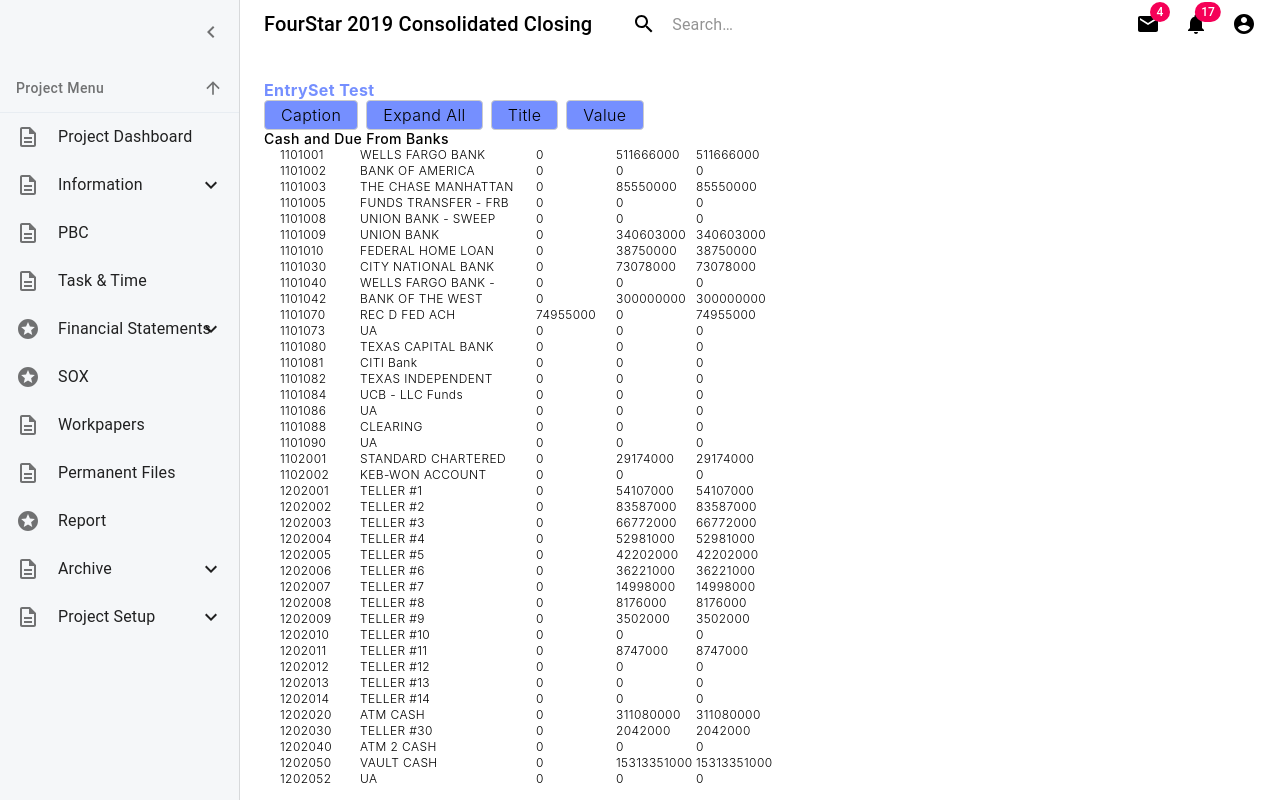
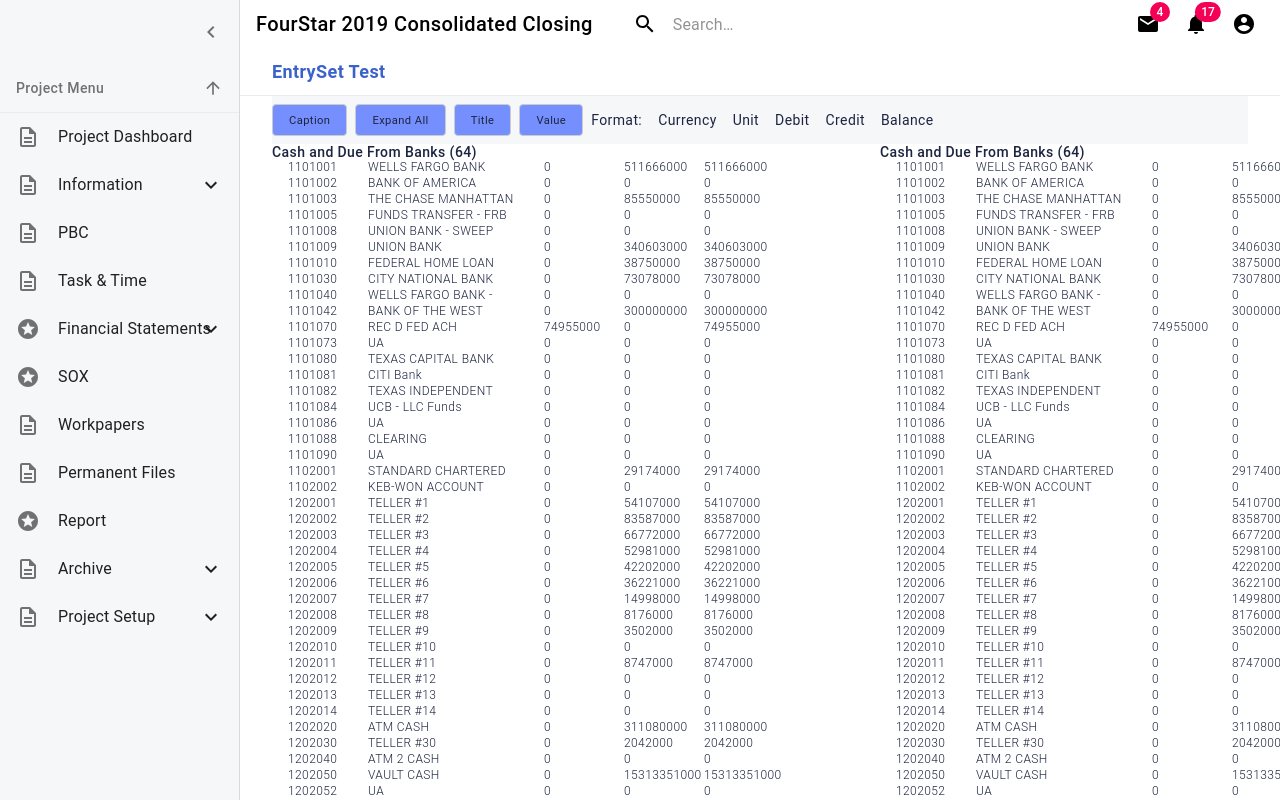
Before and after one commit to NoahGrayDL/datalobby-prototype, a React (Create React App) app: page /financial-statements/entryset-test in a window 1280 px wide. Built offline with nearby package versions, Linux system fonts and the light colour scheme.

Commit message:
style variable update in progress

```diff
--- a/package.json
+++ b/package.json
@@ -5,6 +5,8 @@
   "dependencies": {
     "@date-io/date-fns": "^1.3.11",
     "@material-ui/pickers": "^3.2.6",
+    "@mdi/js": "^4.5.95",
+    "@mdi/react": "^1.2.1",
     "axios": "^0.19.0",
     "date-fns": "^2.3.0",
     "json-loader": "^0.5.7",
--- a/src/App.css
+++ b/src/App.css
@@ -1,10 +1,8 @@
 * {
   box-sizing: border-box;
 }
+
 html {
-  font-weight: 300;
-  font-family: "Roboto", "Noto Sans", sans-serif;
-  letter-spacing: 0.4px;
   -webkit-font-smoothing: antialiased;
   -moz-osx-font-smoothing: grayscale;
   -ms-text-size-adjust: 100%;
@@ -13,12 +11,108 @@
   overflow: hidden;
   height: 100%;
   margin: 0;
+  color: var(--default-text-color);
 }
+
+:root {
+  --font-primary: "Roboto";
+  --font-secondary: sans-serif;
+  --default-text-color: #1d2440;
+
+  /* ---------- primary and secondary ---------- */
+  --primary-main: #758fff;
+  --primary-light: #abbfff;
+  --primary-light-deep: #a1b4f2;
+  --primary-dark: #3b62cb;
+  --secondary-main: #f5f7f9;
+  --secondary-main-deep: #e8edf2;
+  --secondary-light: #ffffff;
+  --secondary-dark: #c2c4c6;
+
+  /* ---------- shade ---------- */
+  --shade10: rgba(0, 0, 0, 0.1);
+  --shade20: rgba(0, 0, 0, 0.2);
+  --shade40: rgba(0, 0, 0, 0.4);
+  --shade60: rgba(0, 0, 0, 0.6);
+
+  /* ---------- financial ---------- */
+  --fs-equity: #463aa0;
+  --fs-liabilities: #3da1d6;
+  --fs-income: #76e5d9;
+  --fs-expenses: #f5be40;
+  --fs-assets: #da5d4d;
+
+  /* ---------- font-size ---------- */
+  /* based on standard 16px */
+  /* 20px / 18px / 16px / 14px / 12px / 11px / 9px / 8px */
+  --text-xxxl: 1.25rem;
+  --text-xxl: 1.125rem;
+  --text-xl: 1rem;
+  --text-lg: 0.875rem;
+  --text-md: 0.75rem;
+  --text-rg: 0.7rem;
+  --text-sm: 0.6rem;
+  --text-xs: 0.5rem;
+
+  /* ---------- font-weight ---------- */
+  --light: 300;
+  --regular: 400;
+  --medium: 500;
+  --bold: 600;
+  --black: 900;
+
+  /* ---------- spacing ---------- */
+  --spacing-xl: 2rem;
+  --spacing-lg: 1.5rem;
+  --spacing-md: 1rem;
+  --spacing-rg: 0.5rem;
+  --spacing-sm: 0.25rem;
+
+  /* ---------- component standard ---------- */
+  --base-unit: 48px;
+}
+
 body {
   padding: 0;
   margin: 0;
   height: 100%;
   overflow: hidden;
+  font-weight: 400;
+  font-family: var(--font-primary);
+  font-size: var(--text-rg);
+  letter-spacing: 0.4px;
+}
+
+h1 {
+  font-size: var(--text-xxxl);
+  margin: 0;
+}
+h2 {
+  font-size: var(--text-xxl);
+  margin: 0;
+}
+h3 {
+  font-size: var(--text-xl);
+  margin: 0;
+}
+h4 {
+  font-size: var(--text-lg);
+  margin: 0;
+}
+.sub-title {
+  font-size: var(--text-md);
+}
+.black {
+  font-weight: var(--black);
+}
+.bold {
+  font-weight: var(--bold);
+}
+.medium {
+  font-weight: var(--medium);
+}
+.light {
+  font-weight: var(--light);
 }
 
 a {
@@ -33,3 +127,30 @@
 a:hover {
   outline-width: 0;
 }
+
+.FR {
+  display: flex;
+  flex-direction: row;
+}
+.FC {
+  display: flex;
+  flex-direction: column;
+}
+.AC {
+  align-items: center;
+}
+.AL {
+  align-items: flex-start;
+}
+.AR {
+  align-items: flex-end;
+}
+.JC {
+  justify-content: center;
+}
+.JL {
+  justify-content: flex-start;
+}
+.JR {
+  justify-content: flex-end;
+}
--- a/src/components/PageContainer.js
+++ b/src/components/PageContainer.js
@@ -6,8 +6,11 @@
 export default function PageContainer(props) {
   const { menuTitle, children } = props
   return (
-    <StyledPageContainer>
-      <div className="menu-title-area">{menuTitle}</div> {children}
+    <StyledPageContainer className="page-container">
+      <div className="menu-title-area FR AC">
+        <h2>{menuTitle}</h2>
+      </div>
+      <div className="page-contents">{children}</div>
     </StyledPageContainer>
   )
 }
@@ -15,9 +18,17 @@
 const StyledPageContainer = styled.div`
   display: flex;
   flex-direction: column;
+  height: calc(100vh - var(--base-unit));
   & .menu-title-area {
-    font-weight: bold;
-    /* have to turn to 'primary color' */
-    color: #758fff;
+    height: 48px;
+    font-weight: var(--bold);
+    color: var(--primary-dark);
+    border-bottom: 1px solid var(--secondary-main-deep);
+    padding: 0 var(--spacing-xl);
+  }
+  & .page-contents {
+    height: calc(100vh - var(--base-unit) * 2);
+    padding: 0 var(--spacing-xl);
+    overflow: scroll;
   }
 `
--- a/src/components/app-frame/AppFrame.js
+++ b/src/components/app-frame/AppFrame.js
@@ -14,7 +14,7 @@
 //-----*-----*-----*-----*-----*-----//
 
 export default function AppFrame(props) {
-  const { children, menuTitle, menuButton, buttons, filters, searchBar } = props
+  const { children, menuTitle, menuButton, buttons, searchBar } = props
   const classes = useStyles()
   const theme = useTheme()
   const [open, setOpen] = useState(true)
@@ -46,40 +46,7 @@
         }
       >
         <Header open={open} />
-        <main className={classes.container}>
-          <AppBar
-            position="relative"
-            className={clsx(classes.menuTitleBar, {
-              [classes.menuTitleBarShift]: open
-            })}
-          >
-            <Typography variant="h6" className={classes.menuTitle}>
-              {menuTitle}
-            </Typography>
-            {buttons}
-            {searchBar && (
-              <div className={classes.search}>
-                <div className={classes.searchIcon}>
-                  <SearchIcon />
-                </div>
-                <InputBase
-                  placeholder="Search…"
-                  classes={{
-                    root: classes.inputRoot,
-                    input: classes.inputInput
-                  }}
-                  inputProps={{ "aria-label": "search" }}
-                />
-              </div>
-            )}
-            <Button size="small" className={classes.secondaryButtons}>
-              {menuButton}
-            </Button>
-          </AppBar>
-          {filters && <ToolBar filters={filters} />}
-
-          <div className={classes.content}>{children}</div>
-        </main>
+        {children}
       </div>
     </div>
   )
@@ -97,11 +64,7 @@
     width: `calc(100vw - ${collapsedDrawerWidth}px)`,
     overflow: "hidden"
   },
-  container: {
-    padding: theme.spacing(2, 3),
-    height: `calc(100vh - 64px)`,
-    overflow: "scroll" // temporary. have to update
-  },
+
   // this menuTitleBar for sub header which has menu title. origin=appBar
   menuTitleBar: {
     display: "flex",
@@ -162,8 +125,5 @@
   },
   secondaryButtons: {
     justifyContent: "flex-end"
-  },
-  content: {
-    flexGrow: 1
   }
 }))
--- a/src/components/app-frame/Header.js
+++ b/src/components/app-frame/Header.js
@@ -14,7 +14,7 @@
 import NotificationsIcon from "@material-ui/icons/Notifications"
 import MoreIcon from "@material-ui/icons/MoreVert"
 import clsx from "clsx"
-
+import styled from "styled-components"
 //! Mobile 처리 손 봐야 함. 기본 Appbar를 수정하면서 모바일 부분이 헝클어졌을 듯
 
 const Header = props => {
@@ -107,19 +107,7 @@
         className={clsx(classes.appBar, { [classes.appBarShift]: open })}
       >
         <Toolbar className={classes.toolbar}>
-          {/* <IconButton
-            edge="start"
-            className={clsx(classes.menuButton, {
-              [classes.hide]: open
-            })}
-            color="inherit"
-            aria-label="open drawer"
-          >
-            <MenuIcon />
-          </IconButton> */}
-          <Typography className={classes.title} variant="h6" noWrap>
-            FourStar 2019 Consolidated Closing
-          </Typography>
+          <h1 className="medium">FourStar 2019 Consolidated Closing</h1>
           <div className={classes.search}>
             <div className={classes.searchIcon}>
               <SearchIcon />
@@ -188,10 +176,11 @@
     height: 48,
     minHeight: 48,
     backgroundColor: "#ffffff",
-    color: "#000000"
+    color: "#000000",
+    paddingLeft: 16
   },
   menuButton: {
-    marginRight: theme.spacing(2)
+    marginRight: 16
   },
   title: {
     display: "none",
--- /dev/null
+++ b/src/views/project-views/entryset/AccountsInCaption.js
@@ -0,0 +1,50 @@
+import React from "react"
+
+const AccountsInCaption = props => {
+  const { caption, state } = props
+  return (
+    <div
+      className={
+        state.expandAll ? "accounts-container" : "accounts-container off"
+      }
+    >
+      {caption.accountList.map(account => {
+        const { accountCode, accountTitle } = account.accountData
+        const credit = account.accountData.credit
+          ? account.accountData.credit.amount
+          : "undefined"
+        const debit = account.accountData.debit
+          ? account.accountData.debit.amount
+          : "undefined"
+        const amount = credit + debit
+        return (
+          <div className="account-container">
+            <div className="account-item account-code">{accountCode}</div>
+            <div
+              className={
+                state.titleOn
+                  ? "account-item account-title"
+                  : "account-item account-title off"
+              }
+            >
+              {accountTitle}
+            </div>
+            <div
+              className={
+                state.valueOn
+                  ? "account-item account-value"
+                  : "account-item account-value off"
+              }
+            >
+              <div className="credit account-credit">{credit}</div>
+              <div className="debit account-debit">{debit}</div>
+              <div className="account-amount">{amount}</div>
+            </div>
+          </div>
+        )
+      })}
+    </div>
+  )
+}
+
+export default AccountsInCaption
--- a/src/views/project-views/entryset/EntrySet.js
+++ b/src/views/project-views/entryset/EntrySet.js
@@ -1,51 +1,6 @@
 import React, { useState } from "react"
 import styled from "styled-components"
-
-const AccountsInCaption = props => {
-  const { caption, state } = props
-  return (
-    <div
-      className={
-        state.expandAll ? "accounts-container" : "accounts-container off"
-      }
-    >
-      {caption.accountList.map(account => {
-        const { accountCode, accountTitle } = account.accountData
-        const credit = account.accountData.credit
-          ? account.accountData.credit.amount
-          : "undefined"
-        const debit = account.accountData.debit
-          ? account.accountData.debit.amount
-          : "undefined"
-        return (
-          <div className="account-container">
-            <div className="account-item account-code">{accountCode}</div>
-            <div
-              className={
-                state.titleOn
-                  ? "account-item account-title"
-                  : "account-item account-title off"
-              }
-            >
-              {accountTitle}
-            </div>
-            <div
-              className={
-                state.valueOn
-                  ? "account-item account-value"
-                  : "account-item account-value off"
-              }
-            >
-              <div className="credit account-credit">{credit}</div>
-              <div className="debit account-debit">{debit}</div>
-              <div className="account-amount">{credit + debit}</div>
-            </div>
-          </div>
-        )
-      })}
-    </div>
-  )
-}
+import AccountsInCaption from "./AccountsInCaption"
 
 const Caption = props => {
   const { state, caption } = props
@@ -61,7 +16,9 @@
         className={state.captionOn ? "caption-header" : "caption-header off"}
         onClick={handleCollapse}
       >
-        <div className="caption-title">{caption.captionTitle}</div>
+        <div className="caption-title">
+          {caption.captionTitle} ({caption.accountList.length})
+        </div>
         <div className="caption-total"></div>
       </div>
       <div className={isCollapsed ? "collpased" : "expanded"}>
@@ -89,6 +46,9 @@
     margin-bottom: 1rem;
     .caption-header {
       display: flex;
+      &:hover {
+        background-color: #ccc;
+      }
     }
     .caption-header.off {
       display: none;
--- a/src/views/project-views/entryset/EntrySets.js
+++ b/src/views/project-views/entryset/EntrySets.js
@@ -34,33 +34,50 @@
   return (
     <PageContainer menuTitle="EntrySet Test">
       <StyledContainer>
-        <div className="button-container">
-          <Button
+        <div className="filter-bar FR AC">
+          <OnOffButton
             targetState={state.captionOn}
             handle={handleCaptionOn}
             title="Caption"
           />
-          <Button
+          <OnOffButton
             targetState={state.expandAll}
             handle={handleExpandAll}
             title="Expand All"
           />
-          <Button
+          <OnOffButton
             targetState={state.titleOn}
             handle={handleTitleOn}
             title="Title"
           />
-          <Button
+          <OnOffButton
             targetState={state.valueOn}
             handle={handleValueOn}
             title="Value"
           />
+          {state.valueOn && (
+            <div className="format-control-container FR AC">
+              <div className="label FR AC">Format:</div>
+              <div className="format-control FR AC">Currency</div>
+              <div className="format-control FR AC">Unit</div>
+              <div className="format-control FR AC">Debit</div>
+              <div className="format-control FR AC">Credit</div>
+              <div className="format-control FR AC">Balance</div>
+            </div>
+          )}
         </div>
-        <EntrySet
-          globalState={state}
-          dataForEntrySet={dataForEntrySet}
-          state={state}
-        />
+        <div className="entryset-container FR">
+          <EntrySet
+            globalState={state}
+            dataForEntrySet={dataForEntrySet}
+            state={state}
+          />
+          <EntrySet
+            globalState={state}
+            dataForEntrySet={dataForEntrySet}
+            state={state}
+          />
+        </div>
       </StyledContainer>
     </PageContainer>
   )
@@ -120,13 +137,13 @@
  * ]
  */
 
-const Button = ({ targetState, title, handle }) => {
+const OnOffButton = ({ targetState, title, handle }) => {
   return (
     <div
-      className={targetState ? "button button-on" : "button button-off"}
+      className={targetState ? "button FR button-on" : "button FR button-off"}
       onClick={handle}
     >
-      {title}
+      <div className="FR AC">{title}</div>
     </div>
   )
 }
@@ -134,14 +151,17 @@
 const StyledContainer = styled.div`
   display: flex;
   flex-direction: column;
-  & .button-container {
+  & .filter-bar {
     width: 100%;
+    height: var(--base-unit);
+    background-color: var(--secondary-main);
     display: flex;
     & .button {
       border: 1px solid #ccc;
       border-radius: 4px;
       padding: 4px 16px;
       margin-right: 8px;
+      height: calc(var(--base-unit) / 1.5);
       &.button-on {
         background-color: #758fff;
       }
@@ -149,5 +169,16 @@
         background-color: #ffffff;
       }
     }
+    .format-control-container {
+      .label {
+        font-size: 14px;
+        font-weight: 400;
+        margin-right: 1rem;
+      }
+      .format-control {
+        margin-right: 1rem;
+        font-size: 14px;
+      }
+    }
   }
 `
```
Also changed, not shown: 1 other file (tests, documents, lock files or other folders).
